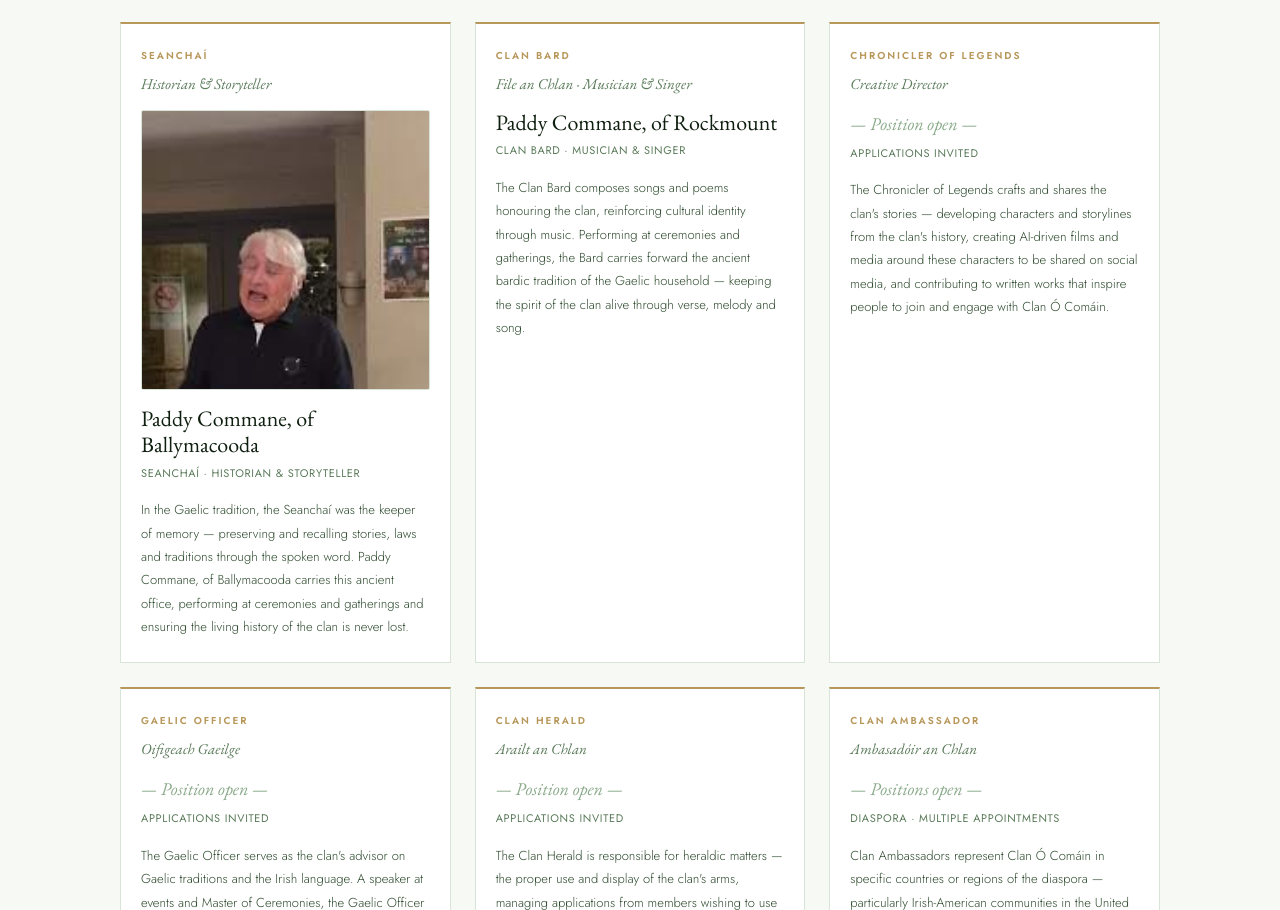
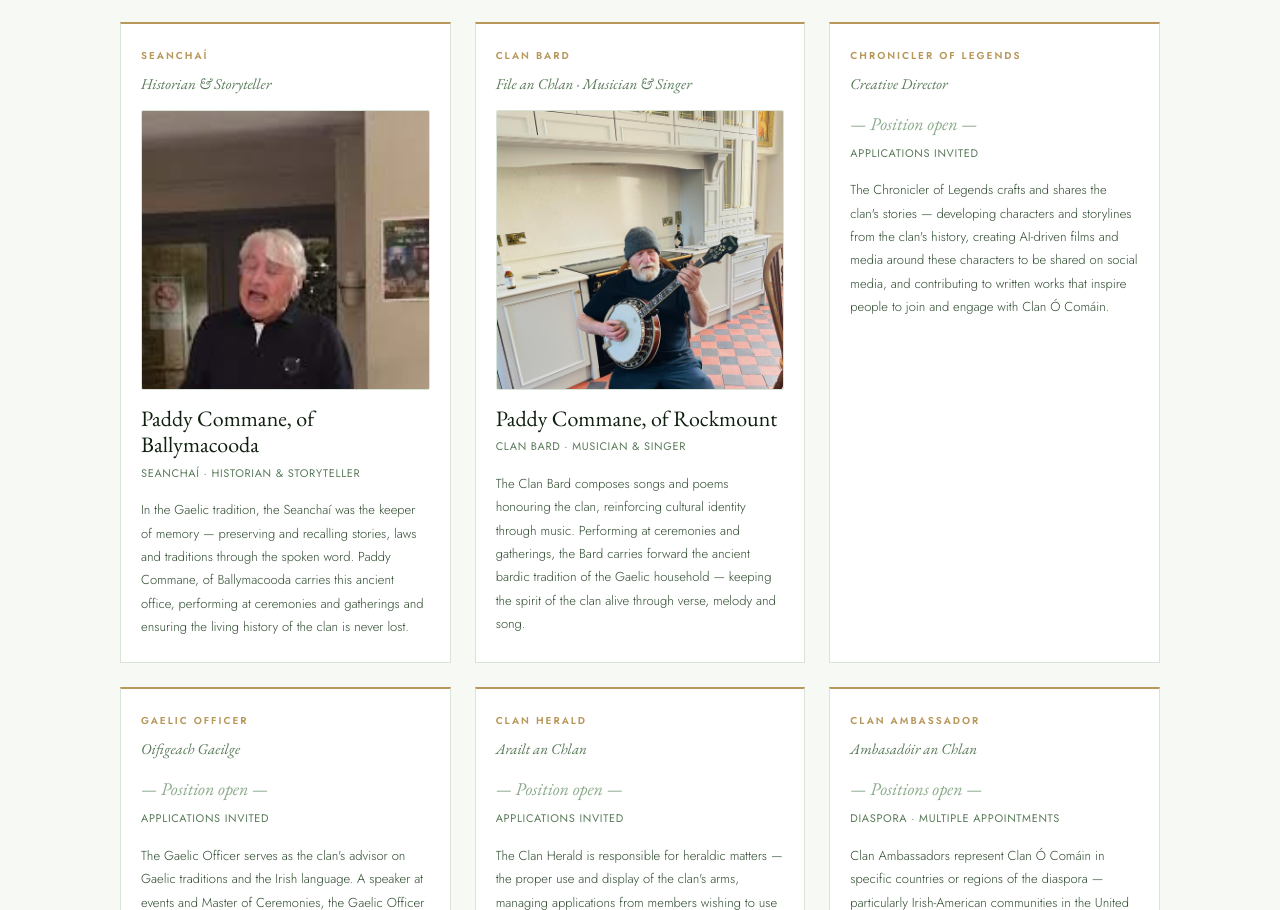
Before and after one commit to ocomain/clan, a plain HTML site: page privy-council.html in a window 1280 px wide. Shown: the part 3059-3969 px from the top of the page. Drawn offline with nearby package versions, Linux system fonts and the light colour scheme.

Commit message:
Add Paddy Rockmount photo to council; add tartan perk to Clan Member tier

```diff
--- a/privy-council.html
+++ b/privy-council.html
@@ -297,7 +297,8 @@ function toggleMenu(){
       <div class="council-card">
         <div class="council-role">Clan Bard</div>
         <div class="council-irish">File an Chlan · Musician &amp; Singer</div>
-        <div class="council-name" style="margin-top:8px">Paddy Commane, of Rockmount</div>
+        <img src="paddy_commane_rockmount.jpg" alt="Paddy Commane, of Rockmount — Clan Bard" style="width:100%;height:280px;object-fit:cover;object-position:center top;display:block;border-radius:2px;margin-bottom:16px;border:1px solid var(--border)">
+        <div class="council-name">Paddy Commane, of Rockmount</div>
         <div class="council-title">Clan Bard · Musician &amp; Singer</div>
         <p class="council-desc">The Clan Bard composes songs and poems honouring the clan, reinforcing cultural identity through music. Performing at ceremonies and gatherings, the Bard carries forward the ancient bardic tradition of the Gaelic household — keeping the spirit of the clan alive through verse, melody and song.</p>
       </div>
```
Also changed, not shown: membership.html (+1 -0 lines), paddy_commane_rockmount.jpg (added).
